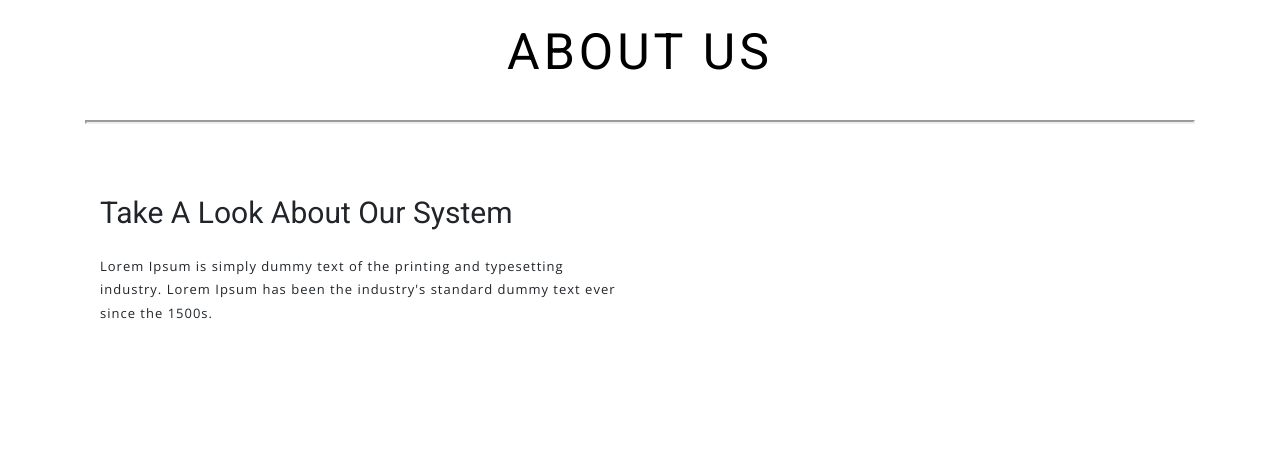
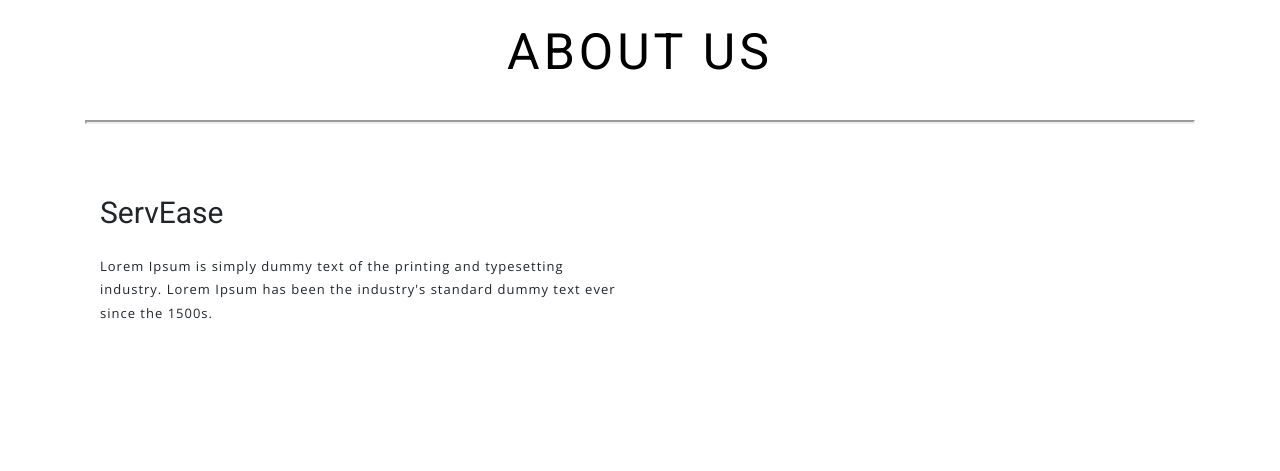
Before and after one commit to Gyyaaannnn/ServEase, a Django app: page /about in a window 1280 px wide. Shown: the part 164-635 px from the top of the page. Run offline with Django 5.2, Linux system fonts and the light colour scheme; some libraries are stand-ins or nearby versions.

Commit message:
minor changes

```diff
--- a/home_service/templates/about.html
+++ b/home_service/templates/about.html
@@ -30,7 +30,7 @@
 <h3 class="mb-lg-4 mb-md-3 mb-sm-2 mb-2">ABOUT US</h3><iframe style="height:0"></iframe>
 <div class="row">
 <div class="col-md-6 com-sm-6 w3three_al1">
-<h4 class="mb-lg-4 mb-md-3 mb-sm-2 mb-2">Take A Look About Our System</h4>
+<h4 class="mb-lg-4 mb-md-3 mb-sm-2 mb-2">ServEase</h4>
 <p class="mb-lg-4 mb-md-3 mb-sm-2 mb-2">Lorem Ipsum is simply dummy text of the printing and typesetting industry. Lorem Ipsum has been the industry's standard dummy text ever since the 1500s.</p>
 </div>
 	<!--
```
Also changed, not shown: db.sqlite3.
